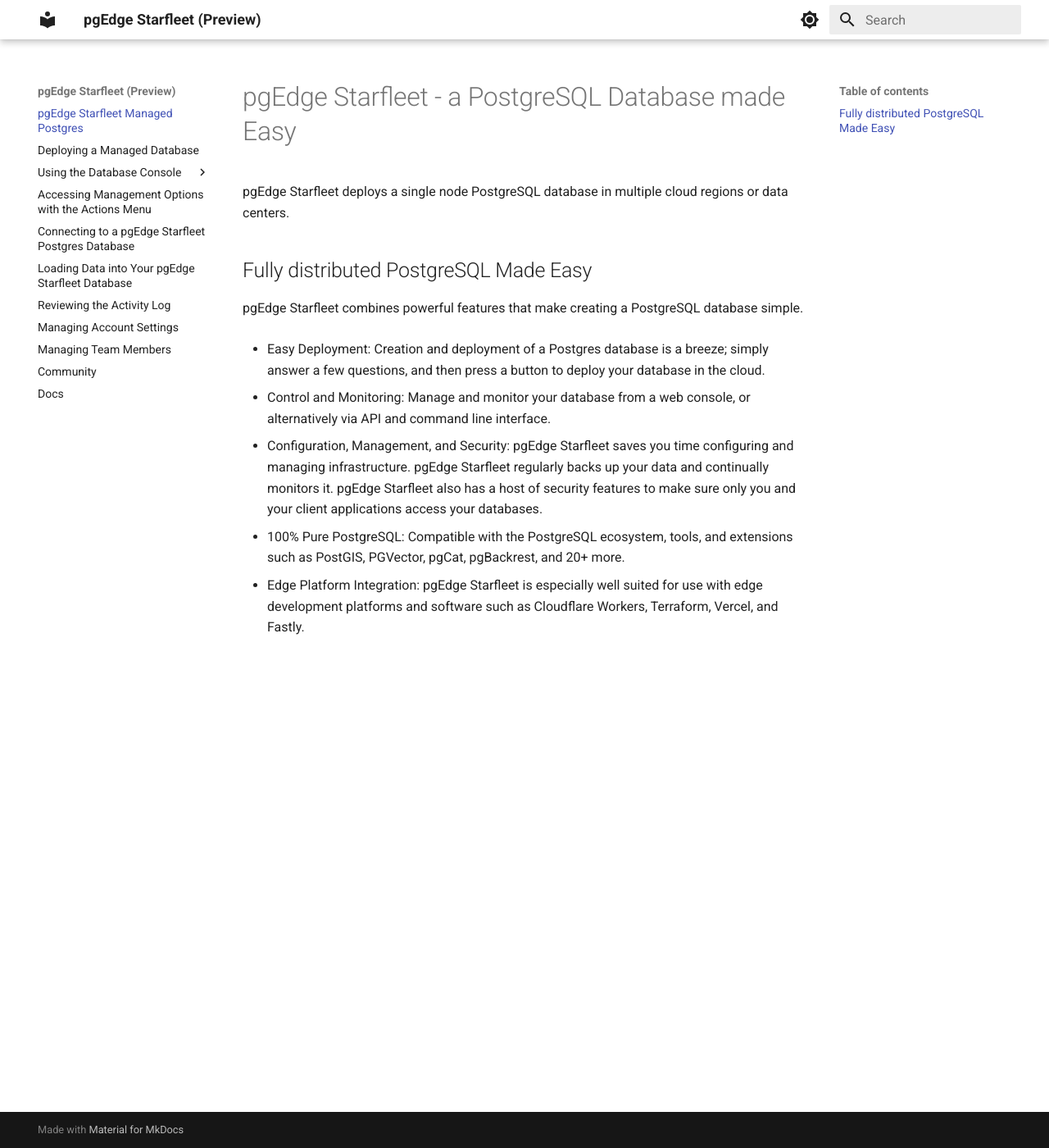
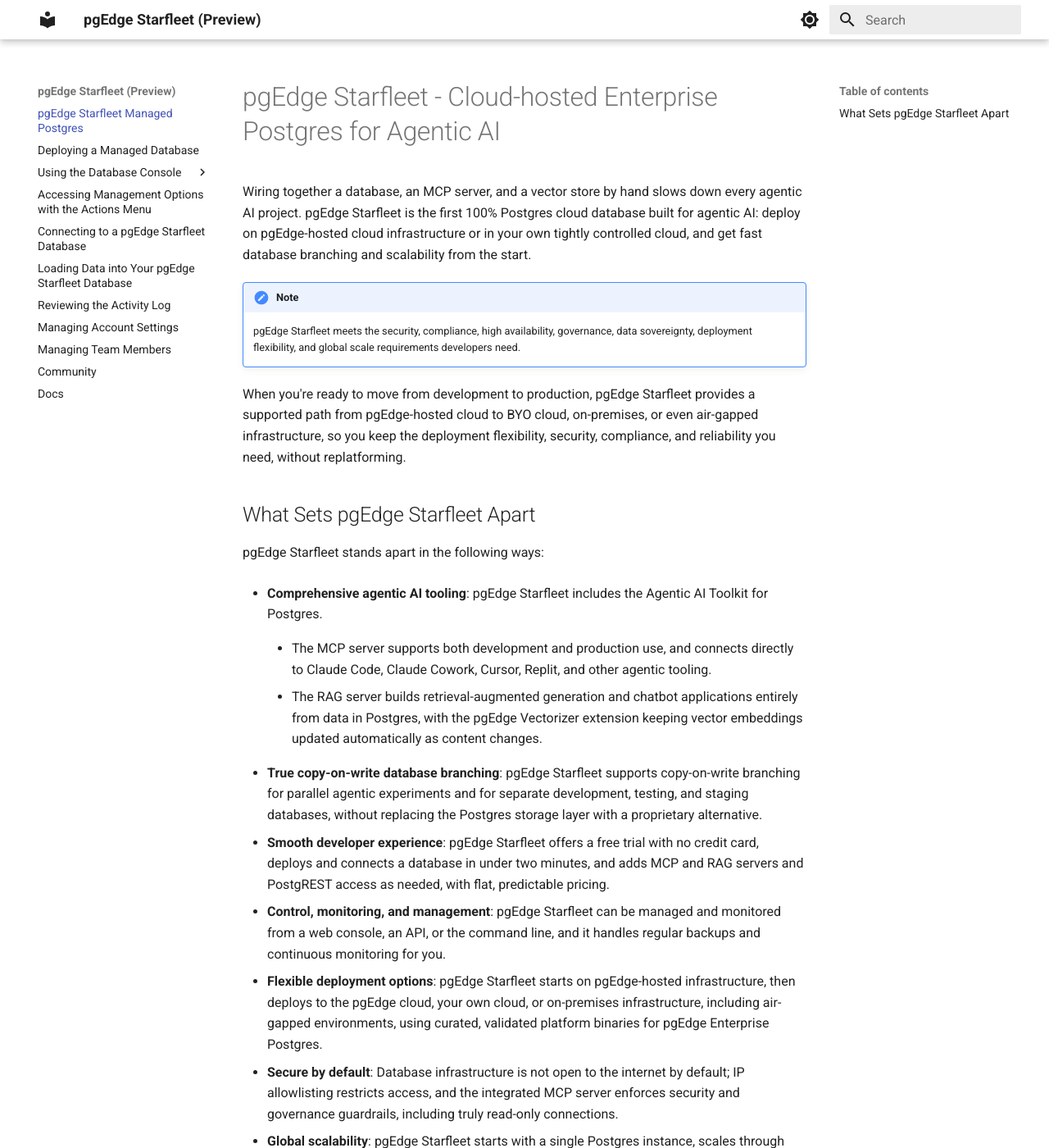
Before and after one commit to pgEdge/pgedge-starfleet-docs, an MkDocs documentation site: the page built from docs/index.md, in a window 1280 px wide and 1400 px high. Shown: the whole window at 82% size. Built offline with MkDocs 1.6.1 and Material for MkDocs 9.7.7, drawn with Linux system fonts in a browser that asks for light colours; some of the changed text lies outside the part shown.

Commit message:
updated index.md with new talking points; rag server content still wip

```diff
--- a/docs/connecting.md
+++ b/docs/connecting.md
@@ -1,4 +1,4 @@
-# Connecting to pgEdge Distributed PostgreSQL (pgEdge Starfleet)
+# Connecting to a pgEdge Starfleet Database
 
 Any client that can negotiate a connection using libpq can connect to the
 PostgreSQL database (port `5432`) on pgEdge Starfleet; this applies to custom
--- a/docs/index.md
+++ b/docs/index.md
@@ -1,29 +1,84 @@
-# pgEdge Starfleet - a PostgreSQL Database made Easy
+# pgEdge Starfleet - Cloud-hosted Enterprise Postgres for Agentic AI
 
-pgEdge Starfleet deploys a single node PostgreSQL database in multiple cloud regions or
-data centers.
+Wiring together a database, an MCP server, and a vector store by hand
+slows down every agentic AI project. pgEdge Starfleet is the first 100%
+Postgres cloud database built for agentic AI: deploy on pgEdge-hosted
+cloud infrastructure or in your own tightly controlled cloud, and get
+fast database branching and scalability from the start.
 
-## Fully distributed PostgreSQL Made Easy
+!!! note
 
-pgEdge Starfleet combines powerful features that make creating a PostgreSQL
-database simple.
+    pgEdge Starfleet meets the security, compliance, high availability,
+    governance, data sovereignty, deployment flexibility, and global
+    scale requirements developers need.
 
-- Easy Deployment: Creation and deployment of a Postgres database is a breeze;
-  simply answer a few questions, and then press a button to deploy your
-  database in the cloud.
+When you're ready to move from development to production, pgEdge
+Starfleet provides a supported path from pgEdge-hosted cloud to BYO
+cloud, on-premises, or even air-gapped infrastructure, so you keep the
+deployment flexibility, security, compliance, and reliability you need,
+without replatforming.
 
-- Control and Monitoring: Manage and monitor your database from a web
-  console, or alternatively via API and command line interface.
 
-- Configuration, Management, and Security: pgEdge Starfleet saves you time configuring
-  and managing infrastructure. pgEdge Starfleet regularly backs up your data
-  and continually monitors it. pgEdge Starfleet also has a
-  host of security features to make sure only you and your client applications
-  access your databases.
+## What Sets pgEdge Starfleet Apart
 
-- 100% Pure PostgreSQL: Compatible with the PostgreSQL ecosystem, tools, and
-  extensions such as PostGIS, PGVector, pgCat, pgBackrest, and 20+ more.
+pgEdge Starfleet stands apart in the following ways:
 
-- Edge Platform Integration: pgEdge Starfleet is especially well suited for use with
-  edge development platforms and software such as Cloudflare Workers,
-  Terraform, Vercel, and Fastly.
+- **Comprehensive agentic AI tooling**: pgEdge Starfleet includes the
+  Agentic AI Toolkit for Postgres.
+
+    - The MCP server supports both development and production use, and
+      connects directly to Claude Code, Claude Cowork, Cursor, Replit,
+      and other agentic tooling.
+
+    - The RAG server builds retrieval-augmented generation and chatbot
+      applications entirely from data in Postgres, with the pgEdge
+      Vectorizer extension keeping vector embeddings updated
+      automatically as content changes.
+
+- **True copy-on-write database branching**: pgEdge Starfleet supports
+  copy-on-write branching for parallel agentic experiments and for
+  separate development, testing, and staging databases, without replacing the
+  Postgres storage layer with a proprietary alternative.
+
+- **Smooth developer experience**: pgEdge Starfleet offers a free trial
+  with no credit card, deploys and connects a database in under two minutes,
+  and adds MCP and RAG servers and PostgREST access as needed, with flat,
+  predictable pricing.
+
+- **Control, monitoring, and management**: pgEdge Starfleet can be
+  managed and monitored from a web console, an API, or the command
+  line, and it handles regular backups and continuous monitoring for
+  you.
+
+- **Flexible deployment options**: pgEdge Starfleet starts on
+  pgEdge-hosted infrastructure, then deploys to the pgEdge cloud, your
+  own cloud, or on-premises infrastructure, including air-gapped
+  environments, using curated, validated platform binaries for pgEdge
+  Enterprise Postgres.
+
+- **Secure by default**: Database infrastructure is not open to the internet
+  by default; IP allowlisting restricts access, and the integrated MCP server
+  enforces security and governance guardrails, including truly read-only
+  connections.
+
+- **Global scalability**: pgEdge Starfleet starts with a single Postgres
+  instance, scales through progressively larger compute sizes, and
+  grows to a multi-region cluster for high availability and zero downtime.
+
+- **100 percent open-source Postgres**: pgEdge Starfleet is built on
+  pgEdge Enterprise Postgres, itself 100 percent standard community
+  Postgres; all pgEdge and third-party extensions are open source under
+  the PostgreSQL license or an OSI-approved equivalent.
+
+- **PostgreSQL ecosystem compatibility**: pgEdge Starfleet is compatible
+  with the PostgreSQL ecosystem, tools, and extensions, such as
+  PostGIS, pgvector, pgCat, and pgBackRest.
+
+- **Edge platform integration**: pgEdge Starfleet is well suited for use
+  with edge development platforms and software such as Cloudflare
+  Workers, Terraform, Vercel, and Fastly.
+
+- **Support from Postgres community contributors**: The pgEdge team
+  includes a Postgres core team member, significant contributors,
+  authors of popular Postgres books, and members of regional Postgres
+  community boards in North America and Europe.
--- a/mkdocs.yml
+++ b/mkdocs.yml
@@ -50,7 +50,7 @@ nav:
     - Reviewing the Log Files: managed/using/logs.md
     - Restoring from Backup: managed/using/backups.md
   - Accessing Management Options with the Actions Menu: managed/using/actions.md
-  - Connecting to a pgEdge Starfleet Postgres Database: connecting.md
+  - Connecting to a pgEdge Starfleet Database: connecting.md
   - Loading Data into Your pgEdge Starfleet Database: loading_data.md
   - Reviewing the Activity Log: activity_log.md
   - Managing Account Settings: settings.md
```
Also changed, not shown: docs/managed/using/services/rag.md (+59 -31 lines).
